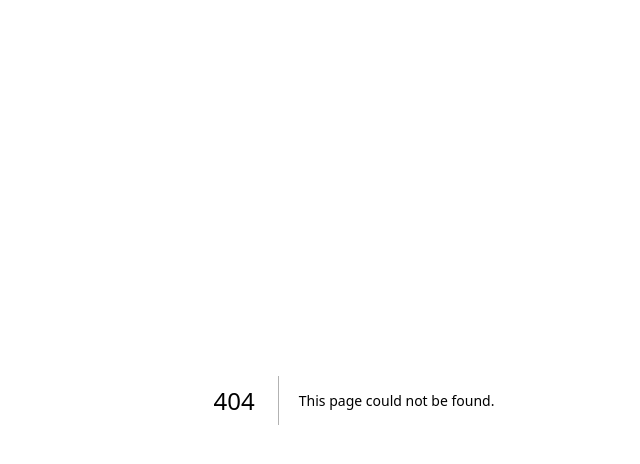
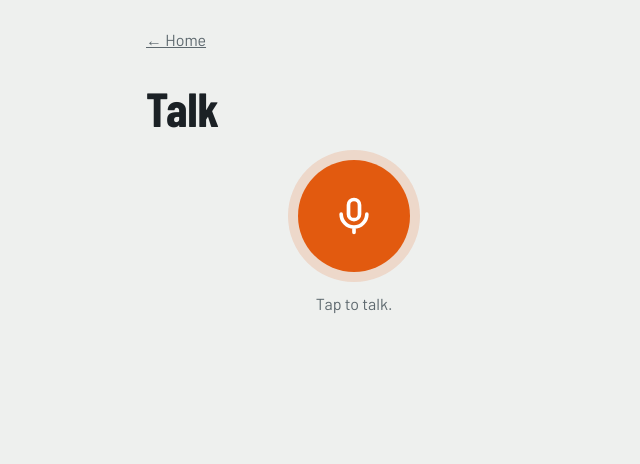
Before and after one commit to natasha332/Yarn, a Next.js app: page /capture in a window 1280 px wide. Before the commit this address had no page. Shown: the top 464 px of the page, without its empty margins (286-926 px from the left). Built offline with nearby package versions, Linux system fonts and the light colour scheme.

Commit message:
Milestone 2 step 2: Capture screen with record button, timer and playback
Co-Authored-By: Claude Sonnet 5.5 <noreply@anthropic.com>
Claude-Session: https://claude.ai/code/session_01MaP2AJMKWWqrxSwjxpMrTB

```diff
--- /dev/null
+++ b/src/app/capture/page.tsx
@@ -0,0 +1,14 @@
+import Link from "next/link";
+import Recorder from "./recorder";
+
+export default function CapturePage() {
+  return (
+    <main className="mx-auto flex w-full max-w-md flex-1 flex-col gap-5 p-4">
+      <Link href="/" className="flex h-12 items-center text-muted underline">
+        ← Home
+      </Link>
+      <h1 className="font-display text-5xl font-bold leading-none">Talk</h1>
+      <Recorder />
+    </main>
+  );
+}
--- /dev/null
+++ b/src/app/capture/recorder.tsx
@@ -0,0 +1,190 @@
+"use client";
+
+import { useEffect, useRef, useState } from "react";
+
+// Longest single note. Keeps the file well under the 25 MB transcription limit.
+const MAX_SECONDS = 5 * 60;
+
+// Different phones record in different formats: pick the first one this phone supports.
+const MIME_TYPES = [
+  "audio/webm;codecs=opus",
+  "audio/webm",
+  "audio/mp4",
+  "audio/ogg;codecs=opus",
+];
+
+type Phase = "idle" | "starting" | "recording" | "recorded";
+
+function formatTime(total: number) {
+  const m = Math.floor(total / 60);
+  const s = String(total % 60).padStart(2, "0");
+  return `${m}:${s}`;
+}
+
+export default function Recorder() {
+  const [phase, setPhase] = useState<Phase>("idle");
+  const [seconds, setSeconds] = useState(0);
+  const [error, setError] = useState<string | null>(null);
+  const [audioUrl, setAudioUrl] = useState<string | null>(null);
+
+  const recorderRef = useRef<MediaRecorder | null>(null);
+  const streamRef = useRef<MediaStream | null>(null);
+  const chunksRef = useRef<Blob[]>([]);
+  const timerRef = useRef<ReturnType<typeof setInterval> | null>(null);
+
+  function releaseMic() {
+    if (timerRef.current) clearInterval(timerRef.current);
+    timerRef.current = null;
+    streamRef.current?.getTracks().forEach((t) => t.stop());
+    streamRef.current = null;
+  }
+
+  // Tidy up if the person leaves the screen mid-recording.
+  useEffect(() => {
+    return () => {
+      const recorder = recorderRef.current;
+      if (recorder && recorder.state !== "inactive") {
+        recorder.onstop = null;
+        recorder.stop();
+      }
+      releaseMic();
+    };
+  }, []);
+
+  // Free the memory used by the previous recording.
+  useEffect(() => {
+    return () => {
+      if (audioUrl) URL.revokeObjectURL(audioUrl);
+    };
+  }, [audioUrl]);
+
+  async function start() {
+    setError(null);
+    setAudioUrl(null);
+
+    if (!navigator.mediaDevices?.getUserMedia || typeof MediaRecorder === "undefined") {
+      setError("This browser can't record audio. Try Safari on iPhone or Chrome on Android.");
+      return;
+    }
+
+    setPhase("starting");
+    try {
+      const stream = await navigator.mediaDevices.getUserMedia({ audio: true });
+      streamRef.current = stream;
+
+      const mimeType = MIME_TYPES.find((t) => MediaRecorder.isTypeSupported(t));
+      const recorder = new MediaRecorder(stream, mimeType ? { mimeType } : undefined);
+      recorderRef.current = recorder;
+      chunksRef.current = [];
+
+      recorder.ondataavailable = (e) => {
+        if (e.data.size > 0) chunksRef.current.push(e.data);
+      };
+      recorder.onstop = () => {
+        const type = recorder.mimeType || mimeType || "audio/webm";
+        const blob = new Blob(chunksRef.current, { type });
+        releaseMic();
+        setAudioUrl(URL.createObjectURL(blob));
+        setPhase("recorded");
+      };
+
+      recorder.start();
+      const startedAt = Date.now();
+      setSeconds(0);
+      setPhase("recording");
+      timerRef.current = setInterval(() => {
+        const elapsed = Math.floor((Date.now() - startedAt) / 1000);
+        setSeconds(elapsed);
+        if (elapsed >= MAX_SECONDS) stop();
+      }, 500);
+    } catch (err) {
+      releaseMic();
+      setPhase("idle");
+      const denied = err instanceof DOMException && err.name === "NotAllowedError";
+      setError(
+        denied
+          ? "Yarn needs the microphone. Allow it in your browser settings, then tap the button again."
+          : "Couldn't start the microphone. Check nothing else is using it and try again.",
+      );
+    }
+  }
+
+  function stop() {
+    const recorder = recorderRef.current;
+    if (recorder && recorder.state !== "inactive") recorder.stop();
+  }
+
+  const recording = phase === "recording";
+
+  return (
+    <div className="flex flex-col items-center gap-5 pt-2">
+      <button
+        type="button"
+        onClick={recording ? stop : start}
+        disabled={phase === "starting"}
+        aria-label={recording ? "Stop recording" : "Start recording"}
+        className={`grid h-28 w-28 place-items-center rounded-full bg-accent text-accent-ink shadow-[0_0_0_10px_color-mix(in_srgb,var(--accent)_16%,transparent)] transition-transform active:scale-95 disabled:opacity-60 ${
+          recording ? "mic-live" : ""
+        }`}
+      >
+        {recording ? (
+          <svg viewBox="0 0 24 24" className="h-11 w-11" fill="currentColor" aria-hidden="true">
+            <rect x="6" y="6" width="12" height="12" rx="2" />
+          </svg>
+        ) : (
+          <svg
+            viewBox="0 0 24 24"
+            className="h-11 w-11"
+            fill="none"
+            stroke="currentColor"
+            strokeWidth="2"
+            strokeLinecap="round"
+            strokeLinejoin="round"
+            aria-hidden="true"
+          >
+            <rect x="9" y="3" width="6" height="11" rx="3" />
+            <path d="M5 11a7 7 0 0 0 14 0M12 18v3" />
+          </svg>
+        )}
+      </button>
+
+      {recording ? (
+        <>
+          <div className="flex h-7 items-center gap-1" aria-hidden="true">
+            {Array.from({ length: 12 }).map((_, i) => (
+              <i key={i} className="wave-bar" style={{ animationDelay: `${(i % 5) * 0.12}s` }} />
+            ))}
+          </div>
+          <p className="font-mono text-lg" role="timer">
+            {formatTime(seconds)}
+          </p>
+          <p className="text-muted">Tap the button when you&apos;re done.</p>
+        </>
+      ) : phase === "starting" ? (
+        <p className="text-muted">Starting the microphone…</p>
+      ) : phase === "recorded" ? (
+        <p className="text-muted">Got it. Tap to talk again.</p>
+      ) : (
+        <p className="text-muted">Tap to talk.</p>
+      )}
+
+      {error && (
+        <p role="alert" className="text-center text-variation">
+          {error}
+        </p>
+      )}
+
+      {phase === "recorded" && audioUrl && (
+        <div className="flex w-full flex-col gap-2 rounded-xl border border-line bg-surface p-4">
+          <span className="font-mono text-xs uppercase tracking-widest text-muted">
+            What you recorded ({formatTime(seconds)})
+          </span>
+          <audio controls src={audioUrl} className="w-full" />
+          <p className="text-sm text-muted">
+            Play it back to check it sounds right. It isn&apos;t saved anywhere yet.
+          </p>
+        </div>
+      )}
+    </div>
+  );
+}
--- a/src/app/globals.css
+++ b/src/app/globals.css
@@ -78,3 +78,34 @@ select:focus-visible {
   outline: 2px solid var(--accent);
   outline-offset: 2px;
 }
+
+/* Capture screen: the mic pulses and the bars dance while recording */
+@keyframes mic-pulse {
+  50% {
+    box-shadow: 0 0 0 22px color-mix(in srgb, var(--accent) 8%, transparent);
+  }
+}
+@keyframes wave {
+  50% {
+    height: 100%;
+  }
+}
+.mic-live {
+  animation: mic-pulse 1s ease-in-out infinite;
+}
+.wave-bar {
+  width: 4px;
+  height: 30%;
+  border-radius: 2px;
+  background: var(--accent);
+  animation: wave 0.7s ease-in-out infinite;
+}
+@media (prefers-reduced-motion: reduce) {
+  .mic-live,
+  .wave-bar {
+    animation: none;
+  }
+  .wave-bar {
+    height: 70%;
+  }
+}
--- a/src/app/page.tsx
+++ b/src/app/page.tsx
@@ -40,8 +40,14 @@ export default function Home() {
         <WhoAmI />
       </Suspense>
       <Link
+        href="/capture"
+        className="grid h-28 w-28 place-items-center rounded-full bg-accent text-lg font-semibold text-accent-ink shadow-[0_0_0_10px_color-mix(in_srgb,var(--accent)_16%,transparent)]"
+      >
+        Talk
+      </Link>
+      <Link
         href="/jobs"
-        className="flex h-14 w-full max-w-xs items-center justify-center rounded-xl bg-accent text-lg font-semibold text-accent-ink"
+        className="flex h-14 w-full max-w-xs items-center justify-center rounded-xl border border-line bg-surface text-lg font-semibold"
       >
         Jobs
       </Link>
```
